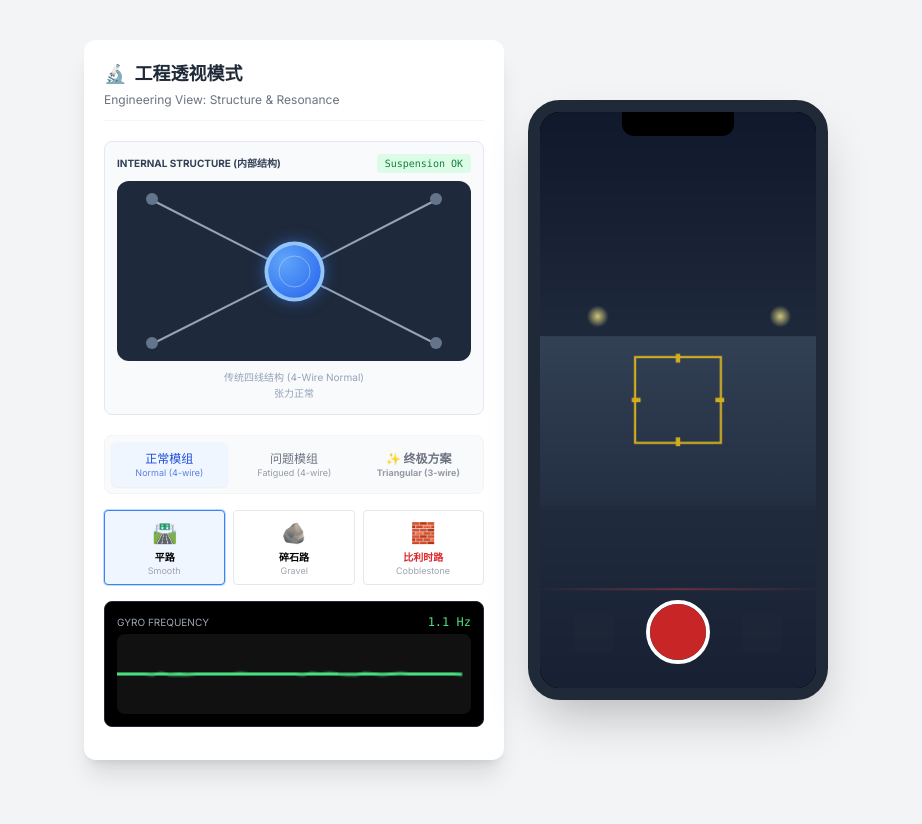
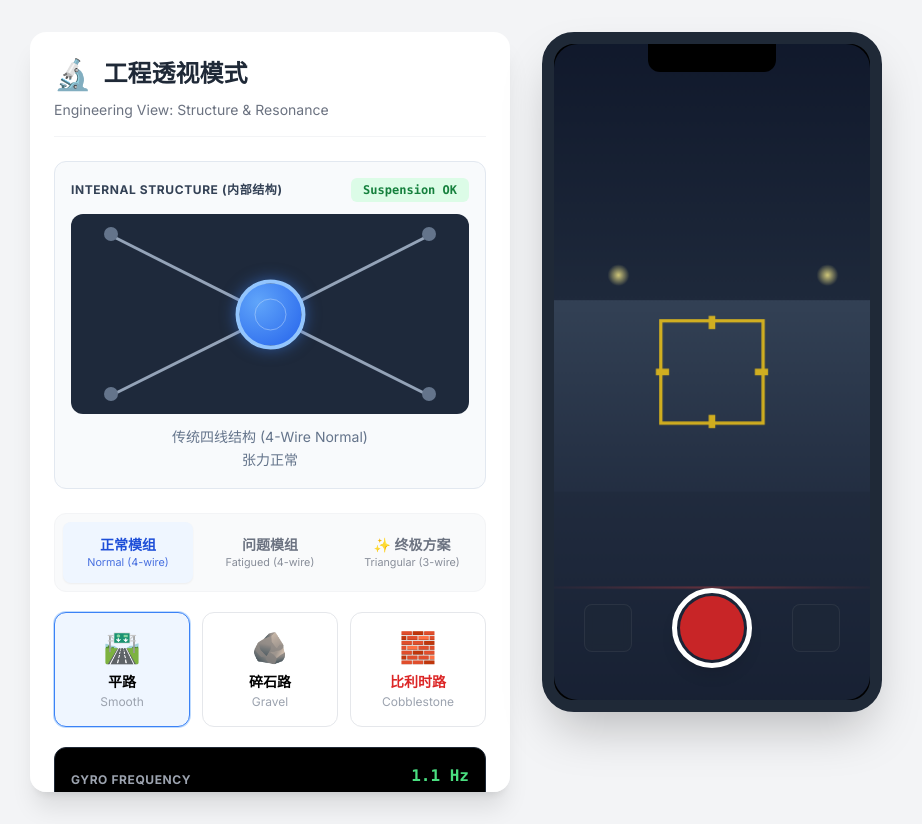
Before and after one commit to ahmedkhalid54543-blip/Camera-OIS-Simulation, a plain HTML site: page index.html in a window 1280 px wide. Shown: the whole page, without its empty margins (184-1106 px from the left). Before the commit the page ends 800 px from the top, so only its background shows below. Drawn offline with nearby package versions, Linux system fonts and the light colour scheme.

Commit message:
index.html

```diff
--- a/index.html
+++ b/index.html
@@ -3,7 +3,7 @@
 <head>
     <meta charset="UTF-8">
     <meta name="viewport" content="width=device-width, initial-scale=1.0">
-    <title>OIS 悬丝共振模拟器 (Instant Switch Version)</title>
+    <title>OIS 悬丝共振模拟器 (Large Font Version)</title>
     <script src="https://cdn.tailwindcss.com"></script>
     <style>
         @import url('https://fonts.googleapis.com/css2?family=Inter:wght@400;600;700&display=swap');
@@ -11,7 +11,7 @@
         body {
             font-family: 'Inter', sans-serif;
             background-color: #f3f4f6;
-            overflow: hidden;
+            min-height: 100vh;
         }
 
         /* === 街道背景 === */
@@ -55,7 +55,7 @@
         /* OIS 结构示意图样式 */
         .ois-diagram {
             width: 100%;
-            height: 180px;
+            height: 200px; /*稍微增高一点以适应大字体*/
             background: #1e293b;
             border-radius: 0.75rem;
             position: relative;
@@ -66,8 +66,8 @@
         }
 
         .lens-assembly {
-            width: 60px;
-            height: 60px;
+            width: 70px; /* 稍微加大镜头 */
+            height: 70px;
             background: radial-gradient(circle at 30% 30%, #60a5fa, #2563eb);
             border-radius: 50%;
             border: 4px solid #93c5fd;
@@ -76,33 +76,29 @@
             box-shadow: 0 0 15px rgba(59, 130, 246, 0.5);
         }
 
-        /* 悬丝 (Springs) - 无动画 */
         .spring-line {
             position: absolute;
-            height: 2px;
+            height: 3px; /* 线条加粗 */
             background-color: #94a3b8;
             transform-origin: 0 50%;
             pointer-events: none;
-            /* 移除了 transition，实现瞬间切换 */
         }
 
-        /* 锚点 (Anchors) - 无动画 */
         .anchor-dot {
             position: absolute;
-            width: 12px;
-            height: 12px;
-            background-color: #64748b; /* slate-500 */
+            width: 14px; /* 锚点加大 */
+            height: 14px;
+            background-color: #64748b;
             border-radius: 50%;
             z-index: 20;
             transform: translate(-50%, -50%);
-            /* 移除了 transition，实现瞬间切换 */
         }
 
         canvas {
             background-color: #111;
             border-radius: 0.5rem;
             width: 100%;
-            height: 80px;
+            height: 90px; /* 示波器增高 */
         }
 
         .btn-active {
@@ -120,96 +116,96 @@
         }
     </style>
 </head>
-<body class="h-screen flex flex-col md:flex-row items-center justify-center p-4 gap-6 bg-gray-100">
+<body class="flex flex-col items-center justify-center p-4 md:p-8 min-h-screen">
+
+    <!-- 主容器 -->
+    <div class="flex flex-col md:flex-row items-start justify-center gap-8 w-full max-w-6xl mx-auto">
 
         <!-- 左侧：控制面板 -->
-    <div class="w-full md:w-[420px] bg-white p-5 rounded-xl shadow-xl space-y-5 h-[90vh] overflow-y-auto flex flex-col">
-        <div class="flex-shrink-0 border-b border-gray-100 pb-3">
-            <h1 class="text-lg font-bold text-gray-800 flex items-center gap-2">
-                <span>🔬</span> 工程透视模式
+        <div class="w-full md:w-[480px] bg-white p-6 rounded-2xl shadow-xl space-y-6 h-fit max-h-[95vh] overflow-y-auto flex flex-col sticky top-4">
+            <div class="flex-shrink-0 border-b border-gray-100 pb-4">
+                <h1 class="text-2xl font-bold text-gray-800 flex items-center gap-3">
+                    <span class="text-3xl">🔬</span> 工程透视模式
                 </h1>
-            <p class="text-gray-500 text-xs mt-1">
+                <p class="text-gray-500 text-sm mt-2 font-medium">
                     Engineering View: Structure & Resonance
                 </p>
             </div>
 
             <!-- 1. OIS 内部结构透视图 -->
-        <div class="bg-slate-50 p-3 rounded-lg border border-slate-200 flex-shrink-0 relative">
-            <div class="flex justify-between items-center mb-2">
-                <span class="text-[10px] font-bold text-slate-700 uppercase">Internal Structure (内部结构)</span>
-                <span id="spring-status-text" class="text-[10px] px-2 py-0.5 rounded bg-green-100 text-green-700 font-mono">Ready</span>
+            <div class="bg-slate-50 p-4 rounded-xl border border-slate-200 flex-shrink-0 relative">
+                <div class="flex justify-between items-center mb-3">
+                    <span class="text-xs font-bold text-slate-700 uppercase tracking-wider">Internal Structure (内部结构)</span>
+                    <span id="spring-status-text" class="text-xs px-3 py-1 rounded-md bg-green-100 text-green-700 font-bold font-mono">Ready</span>
                 </div>
 
                 <div class="ois-diagram" id="ois-diagram">
-                <!-- 锚点 (Anchors) - 静态存在，通过JS控制位置 -->
                     <div id="anchor-0" class="anchor-dot"></div>
                     <div id="anchor-1" class="anchor-dot"></div>
                     <div id="anchor-2" class="anchor-dot"></div>
                     <div id="anchor-3" class="anchor-dot"></div>
 
-                <!-- 悬丝 (Springs) -->
                     <div id="line-0" class="spring-line"></div>
                     <div id="line-1" class="spring-line"></div>
                     <div id="line-2" class="spring-line"></div>
                     <div id="line-3" class="spring-line"></div>
 
-                <!-- 镜头组件 -->
                     <div id="lens" class="lens-assembly flex items-center justify-center">
                         <div class="w-8 h-8 rounded-full border border-blue-200 opacity-50"></div>
                     </div>
                 </div>
-            <p id="structure-desc" class="text-[10px] text-slate-400 mt-2 text-center leading-relaxed transition-all">
+                <p id="structure-desc" class="text-sm text-slate-500 mt-3 text-center leading-relaxed transition-all font-medium">
                     当前：传统四线结构 (4-Wire Structure)<br>容易产生低频共振
                 </p>
             </div>
 
             <!-- 2. 控制区域 -->
-        <div class="space-y-4 flex-grow">
-            <!-- 硬件开关 (3个状态) -->
-            <div class="grid grid-cols-3 gap-2 bg-gray-50 p-1.5 rounded-lg border border-gray-100">
-                <button onclick="setHardware('normal')" id="btn-normal" class="py-2 text-xs rounded-md font-medium text-gray-500 transition-all hover:bg-white leading-tight">
-                    正常模组<br><span class="text-[10px] scale-90 block opacity-70">Normal (4-wire)</span>
+            <div class="space-y-5 flex-grow">
+                <!-- 硬件开关 -->
+                <div class="grid grid-cols-3 gap-3 bg-gray-50 p-2 rounded-xl border border-gray-100">
+                    <button onclick="setHardware('normal')" id="btn-normal" class="py-3 text-sm rounded-lg font-semibold text-gray-500 transition-all hover:bg-white leading-snug">
+                        正常模组<br><span class="text-xs scale-90 block opacity-80 font-normal">Normal (4-wire)</span>
                     </button>
-                <button onclick="setHardware('broken')" id="btn-broken" class="py-2 text-xs rounded-md font-medium text-gray-500 transition-all hover:bg-white hover:text-red-500 leading-tight">
-                    问题模组<br><span class="text-[10px] scale-90 block opacity-70">Fatigued (4-wire)</span>
+                    <button onclick="setHardware('broken')" id="btn-broken" class="py-3 text-sm rounded-lg font-semibold text-gray-500 transition-all hover:bg-white hover:text-red-500 leading-snug">
+                        问题模组<br><span class="text-xs scale-90 block opacity-80 font-normal">Fatigued (4-wire)</span>
                     </button>
-                <button onclick="setHardware('solution')" id="btn-solution" class="py-2 text-xs rounded-md font-bold text-gray-500 transition-all hover:bg-white hover:text-purple-600 leading-tight border border-transparent">
-                    ✨ 终极方案<br><span class="text-[10px] scale-90 block opacity-70">Triangular (3-wire)</span>
+                    <button onclick="setHardware('solution')" id="btn-solution" class="py-3 text-sm rounded-lg font-bold text-gray-500 transition-all hover:bg-white hover:text-purple-600 leading-snug border border-transparent">
+                        ✨ 终极方案<br><span class="text-xs scale-90 block opacity-80 font-normal">Triangular (3-wire)</span>
                     </button>
                 </div>
 
                 <!-- 路况按钮 -->
-            <div class="grid grid-cols-3 gap-2">
-                <button onclick="setRoad('smooth')" id="road-smooth" class="road-btn flex flex-col items-center justify-center p-2 rounded border border-gray-200 hover:bg-gray-50 transition-all">
-                    <span class="text-xl mb-1">🛣️</span>
-                    <div class="text-[10px] font-bold leading-tight text-center">平路<br><span class="font-normal scale-90 block text-gray-400">Smooth</span></div>
+                <div class="grid grid-cols-3 gap-3">
+                    <button onclick="setRoad('smooth')" id="road-smooth" class="road-btn flex flex-col items-center justify-center p-4 rounded-xl border border-gray-200 hover:bg-gray-50 transition-all cursor-pointer">
+                        <span class="text-3xl mb-2">🛣️</span>
+                        <div class="text-sm font-bold leading-tight text-center">平路<br><span class="font-normal text-xs block text-gray-400 mt-1">Smooth</span></div>
                     </button>
-                <button onclick="setRoad('gravel')" id="road-gravel" class="road-btn flex flex-col items-center justify-center p-2 rounded border border-gray-200 hover:bg-gray-50 transition-all">
-                    <span class="text-xl mb-1">🪨</span>
-                    <div class="text-[10px] font-bold leading-tight text-center">碎石路<br><span class="font-normal scale-90 block text-gray-400">Gravel</span></div>
+                    <button onclick="setRoad('gravel')" id="road-gravel" class="road-btn flex flex-col items-center justify-center p-4 rounded-xl border border-gray-200 hover:bg-gray-50 transition-all cursor-pointer">
+                        <span class="text-3xl mb-2">🪨</span>
+                        <div class="text-sm font-bold leading-tight text-center">碎石路<br><span class="font-normal text-xs block text-gray-400 mt-1">Gravel</span></div>
                     </button>
-                <button onclick="setRoad('brick')" id="road-brick" class="road-btn flex flex-col items-center justify-center p-2 rounded border border-gray-200 hover:bg-gray-50 transition-all">
-                    <span class="text-xl mb-1">🧱</span>
-                    <div class="text-[10px] font-bold leading-tight text-center text-red-600">比利时路<br><span class="font-normal scale-90 block text-gray-400">Cobblestone</span></div>
+                    <button onclick="setRoad('brick')" id="road-brick" class="road-btn flex flex-col items-center justify-center p-4 rounded-xl border border-gray-200 hover:bg-gray-50 transition-all cursor-pointer">
+                        <span class="text-3xl mb-2">🧱</span>
+                        <div class="text-sm font-bold leading-tight text-center text-red-600">比利时路<br><span class="font-normal text-xs block text-gray-400 mt-1">Cobblestone</span></div>
                     </button>
                 </div>
 
                 <!-- 数据监控 -->
-            <div class="bg-black p-3 rounded-lg border border-gray-800">
-                <div class="flex justify-between items-end mb-1">
-                    <span class="text-[10px] text-gray-400">GYRO FREQUENCY</span>
-                    <span id="vib-level" class="text-xs font-mono text-green-400">0.0 Hz</span>
+                <div class="bg-black p-4 rounded-xl border border-gray-800 shadow-inner">
+                    <div class="flex justify-between items-end mb-2">
+                        <span class="text-xs font-bold text-gray-400 tracking-wider">GYRO FREQUENCY</span>
+                        <span id="vib-level" class="text-base font-mono text-green-400 font-bold">0.0 Hz</span>
                     </div>
-                <canvas id="scope" height="50"></canvas>
+                    <canvas id="scope" height="60"></canvas>
                 </div>
             </div>
         </div>
 
         <!-- 右侧：手机模拟展示 -->
-    <div class="relative w-[300px] h-[600px] phone-frame shadow-2xl flex-shrink-0 transform transition-transform duration-500" id="phone-container">
-        <div class="absolute top-0 left-1/2 transform -translate-x-1/2 w-28 h-6 bg-black z-20 rounded-b-xl"></div>
+        <div class="relative w-[340px] h-[680px] phone-frame shadow-2xl flex-shrink-0 transform transition-transform duration-500 mx-auto md:mx-0" id="phone-container">
+            <div class="absolute top-0 left-1/2 transform -translate-x-1/2 w-32 h-7 bg-black z-20 rounded-b-xl"></div>
 
-        <div class="relative w-full h-full bg-black overflow-hidden">
+            <div class="relative w-full h-full bg-black overflow-hidden rounded-[1.5rem]">
                 <!-- 模拟摄像头画面 -->
                 <div id="camera-view" class="camera-view">
                     <div class="street-light" style="left: 20%"></div>
@@ -218,35 +214,37 @@
                     <div class="absolute bottom-0 w-full h-1/3 bg-slate-800 opacity-50"></div>
 
                     <!-- 对焦框 -->
-                <div id="focus-box" class="absolute top-1/2 left-1/2 transform -translate-x-1/2 -translate-y-1/2 w-20 h-20 border-2 border-yellow-400 opacity-80 transition-all duration-75">
-                    <div class="absolute top-0 left-1/2 -translate-x-1/2 -translate-y-1/2 w-1 h-2 bg-yellow-400"></div>
-                    <div class="absolute bottom-0 left-1/2 -translate-x-1/2 translate-y-1/2 w-1 h-2 bg-yellow-400"></div>
-                    <div class="absolute left-0 top-1/2 -translate-x-1/2 -translate-y-1/2 w-2 h-1 bg-yellow-400"></div>
-                    <div class="absolute right-0 top-1/2 translate-x-1/2 -translate-y-1/2 w-2 h-1 bg-yellow-400"></div>
+                    <div id="focus-box" class="absolute top-1/2 left-1/2 transform -translate-x-1/2 -translate-y-1/2 w-24 h-24 border-[3px] border-yellow-400 opacity-80 transition-all duration-75">
+                        <div class="absolute top-0 left-1/2 -translate-x-1/2 -translate-y-1/2 w-1.5 h-3 bg-yellow-400"></div>
+                        <div class="absolute bottom-0 left-1/2 -translate-x-1/2 translate-y-1/2 w-1.5 h-3 bg-yellow-400"></div>
+                        <div class="absolute left-0 top-1/2 -translate-x-1/2 -translate-y-1/2 w-3 h-1.5 bg-yellow-400"></div>
+                        <div class="absolute right-0 top-1/2 translate-x-1/2 -translate-y-1/2 w-3 h-1.5 bg-yellow-400"></div>
                     </div>
                 </div>
 
                 <!-- UI -->
-            <div class="absolute bottom-6 left-0 w-full flex justify-center items-center gap-8 z-10">
-                 <div class="w-10 h-10 rounded bg-gray-800 opacity-50"></div>
-                 <div class="w-16 h-16 rounded-full border-4 border-white flex items-center justify-center">
-                    <div class="w-14 h-14 rounded-full bg-red-600 opacity-90"></div>
+                <div class="absolute bottom-8 left-0 w-full flex justify-center items-center gap-10 z-10">
+                     <div class="w-12 h-12 rounded-lg bg-gray-800 opacity-60 backdrop-blur-sm border border-white/10"></div>
+                     <div class="w-20 h-20 rounded-full border-[5px] border-white flex items-center justify-center shadow-lg">
+                        <div class="w-16 h-16 rounded-full bg-red-600 opacity-90"></div>
                      </div>
-                 <div class="w-10 h-10 rounded bg-gray-800 opacity-50"></div>
+                     <div class="w-12 h-12 rounded-lg bg-gray-800 opacity-60 backdrop-blur-sm border border-white/10"></div>
                 </div>
 
                 <!-- 警告弹窗 -->
-            <div id="warning-msg" class="hidden absolute top-16 left-1/2 transform -translate-x-1/2 bg-black/80 backdrop-blur px-4 py-2 rounded text-center border border-red-500/50 w-3/4">
-                <div class="text-red-500 font-bold text-xs animate-pulse">⚠ RESONANCE (共振)</div>
-                <div class="text-white text-[10px] mt-1">23.4Hz Critical Failure</div>
+                <div id="warning-msg" class="hidden absolute top-20 left-1/2 transform -translate-x-1/2 bg-black/90 backdrop-blur-md px-6 py-4 rounded-xl text-center border border-red-500/50 w-4/5 shadow-2xl z-30">
+                    <div class="text-red-500 font-bold text-lg animate-pulse tracking-wide">⚠ RESONANCE (共振)</div>
+                    <div class="text-white text-sm mt-1 font-medium">23.4Hz Critical Failure</div>
                 </div>
 
                 <!-- 成功弹窗 -->
-             <div id="success-msg" class="hidden absolute top-16 left-1/2 transform -translate-x-1/2 bg-green-900/90 backdrop-blur px-4 py-2 rounded text-center border border-green-500/50 w-3/4">
-                <div class="text-green-400 font-bold text-xs">✅ STABLE (稳定)</div>
-                <div class="text-white text-[10px] mt-1">Triangle Structure Active</div>
+                 <div id="success-msg" class="hidden absolute top-20 left-1/2 transform -translate-x-1/2 bg-green-900/90 backdrop-blur-md px-6 py-4 rounded-xl text-center border border-green-500/50 w-4/5 shadow-2xl z-30">
+                    <div class="text-green-400 font-bold text-lg tracking-wide">✅ STABLE (稳定)</div>
+                    <div class="text-white text-sm mt-1 font-medium">Triangle Structure Active</div>
                 </div>
             </div>
+        </div>
+
     </div>
 
     <script>
@@ -306,9 +304,9 @@
 
         function updateUI() {
             // Reset Buttons
-            document.getElementById('btn-normal').className = "py-2 text-xs rounded-md font-medium text-gray-500 transition-all hover:bg-white leading-tight";
-            document.getElementById('btn-broken').className = "py-2 text-xs rounded-md font-medium text-gray-500 transition-all hover:bg-white hover:text-red-500 leading-tight";
-            document.getElementById('btn-solution').className = "py-2 text-xs rounded-md font-bold text-gray-500 transition-all hover:bg-white hover:text-purple-600 leading-tight border border-transparent";
+            document.getElementById('btn-normal').className = "py-3 text-sm rounded-lg font-semibold text-gray-500 transition-all hover:bg-white leading-snug";
+            document.getElementById('btn-broken').className = "py-3 text-sm rounded-lg font-semibold text-gray-500 transition-all hover:bg-white hover:text-red-500 leading-snug";
+            document.getElementById('btn-solution').className = "py-3 text-sm rounded-lg font-bold text-gray-500 transition-all hover:bg-white hover:text-purple-600 leading-snug border border-transparent";
 
             // Active State
             if(hardwareState === 'normal') {
@@ -372,10 +370,6 @@
             let corners = [];
 
             if (hardwareState === 'solution') {
-                // Triangle Coords relative to box size
-                // Line 0 & 1 -> Top Center
-                // Line 2 -> BL
-                // Line 3 -> BR
                 const topX = boxRect.width * 0.5;
                 const topY = boxRect.height * 0.15;
                 const blX = boxRect.width * 0.15;
@@ -390,7 +384,6 @@
                     { x: brX, y: brY }    // Line 3
                 ];
             } else {
-                // Rectangle Coords
                 corners = [
                     { x: boxRect.width * 0.1, y: boxRect.height * 0.1 }, // TL
                     { x: boxRect.width * 0.9, y: boxRect.height * 0.1 }, // TR
@@ -403,7 +396,7 @@
                 const el = lines[idx];
                 const dx = centerX - c.x;
                 const dy = centerY - c.y;
-                const length = Math.sqrt(dx*dx + dy*dy) - 28;
+                const length = Math.sqrt(dx*dx + dy*dy) - 32; // slightly adjusted for larger lens
                 const angle = Math.atan2(dy, dx) * 180 / Math.PI;
 
                 el.style.width = `${Math.max(0, length)}px`;
@@ -414,14 +407,14 @@
                 // Color Logic
                 if (hardwareState === 'broken' && roadType === 'brick' && idx === 1) { // TR wire breaks
                     el.style.backgroundColor = '#ef4444';
-                    el.style.height = '3px';
+                    el.style.height = '4px'; // Thicker red line
                     el.style.zIndex = '50';
                 } else if (hardwareState === 'solution') {
                      el.style.backgroundColor = '#8b5cf6'; // Purple for solution
-                     el.style.height = '2px';
+                     el.style.height = '3px';
                 } else {
                     el.style.backgroundColor = '#94a3b8';
-                    el.style.height = '2px';
+                    el.style.height = '3px';
                     el.style.zIndex = 'auto';
                 }
             });
@@ -444,36 +437,34 @@
                 lensX = baseVib * 2; lensY = baseVib * 2;
                 camX = baseVib * 0.5; camY = baseVib * 0.5;
                 springStatusText.innerText = "Suspension OK";
-                springStatusText.className = "text-[10px] px-2 py-0.5 rounded bg-green-100 text-green-700 font-mono";
+                springStatusText.className = "text-xs px-3 py-1 rounded-md bg-green-100 text-green-700 font-bold font-mono";
                 focusBox.style.borderColor = "#facc15";
             } else if (hardwareState === 'broken') {
                 if (config.resonance) {
                     isResonating = true;
-                    // Violent resonance
                     const wave = Math.sin(time * 5) * 12;
                     const rand = (Math.random() - 0.5) * 8;
                     lensX = wave + rand;
                     lensY = (Math.cos(time * 5.5) * 10) + rand;
                     camX = lensX * 1.5; camY = lensY * 1.5;
                     springStatusText.innerText = "⚠ WIRE FAILURE";
-                    springStatusText.className = "text-[10px] px-2 py-0.5 rounded bg-red-100 text-red-700 font-bold font-mono animate-pulse";
+                    springStatusText.className = "text-xs px-3 py-1 rounded-md bg-red-100 text-red-700 font-bold font-mono animate-pulse";
                     focusBox.style.borderColor = "#ef4444";
                 } else {
                     lensX = baseVib * 4; lensY = baseVib * 4;
                     camX = baseVib * 1.5; camY = baseVib * 1.5;
                     springStatusText.innerText = "Wire Loose";
-                    springStatusText.className = "text-[10px] px-2 py-0.5 rounded bg-yellow-100 text-yellow-700 font-mono";
+                    springStatusText.className = "text-xs px-3 py-1 rounded-md bg-yellow-100 text-yellow-700 font-bold font-mono";
                     focusBox.style.borderColor = "#facc15";
                 }
             } else if (hardwareState === 'solution') {
-                // Triangle Structure: Stable
                 lensX = baseVib * 0.8;
                 lensY = baseVib * 0.8;
                 camX = baseVib * 0.2;
                 camY = baseVib * 0.2;
 
                 springStatusText.innerText = "✨ TRIANGLE STABLE";
-                springStatusText.className = "text-[10px] px-2 py-0.5 rounded bg-purple-100 text-purple-700 font-bold font-mono";
+                springStatusText.className = "text-xs px-3 py-1 rounded-md bg-purple-100 text-purple-700 font-bold font-mono";
                 focusBox.style.borderColor = "#4ade80";
             }
 
@@ -485,26 +476,26 @@
 
             // Popups
             warningMsg.className = isResonating
-                ? "absolute top-16 left-1/2 transform -translate-x-1/2 bg-black/80 backdrop-blur px-4 py-2 rounded text-center border border-red-500/50 w-3/4 block"
+                ? "absolute top-20 left-1/2 transform -translate-x-1/2 bg-black/90 backdrop-blur-md px-6 py-4 rounded-xl text-center border border-red-500/50 w-4/5 shadow-2xl z-30 block"
                 : "hidden";
 
             successMsg.className = (isStableTriangle && roadType === 'brick')
-                ? "absolute top-16 left-1/2 transform -translate-x-1/2 bg-green-900/90 backdrop-blur px-4 py-2 rounded text-center border border-green-500/50 w-3/4 block shadow-lg"
+                ? "absolute top-20 left-1/2 transform -translate-x-1/2 bg-green-900/90 backdrop-blur-md px-6 py-4 rounded-xl text-center border border-green-500/50 w-4/5 shadow-2xl z-30 block"
                 : "hidden";
 
-            focusBox.style.width = isResonating ? (80 + Math.random()*20)+'px' : '80px';
-            focusBox.style.height = isResonating ? (80 + Math.random()*20)+'px' : '80px';
+            focusBox.style.width = isResonating ? (96 + Math.random()*20)+'px' : '96px';
+            focusBox.style.height = isResonating ? (96 + Math.random()*20)+'px' : '96px';
 
             // Scope Text
             if (isResonating) {
                  vibDisplay.innerText = "⚠ 23.4 Hz RESONANCE";
-                 vibDisplay.className = "text-xs font-mono text-red-500 font-bold animate-pulse";
+                 vibDisplay.className = "text-base font-mono text-red-500 font-bold animate-pulse";
             } else if (isStableTriangle) {
                  vibDisplay.innerText = "PASSED (NO RESONANCE)";
-                 vibDisplay.className = "text-xs font-mono text-purple-400 font-bold";
+                 vibDisplay.className = "text-base font-mono text-purple-400 font-bold";
             } else {
                  vibDisplay.innerText = (config.baseShake * 2 + Math.random()).toFixed(1) + " Hz";
-                 vibDisplay.className = "text-xs font-mono text-green-400";
+                 vibDisplay.className = "text-base font-mono text-green-400 font-bold";
             }
 
             updateScope(camY);
@@ -521,7 +512,7 @@
             else if (hardwareState === 'solution') ctx.strokeStyle = '#a78bfa';
             else ctx.strokeStyle = '#4ade80';
 
-            ctx.lineWidth = 2;
+            ctx.lineWidth = 3; // Thicker scope line
             const step = canvas.width / scopeData.length;
             const center = canvas.height / 2;
             scopeData.forEach((v, i) => {
```
Lines whose indentation alone changed are shown as unchanged.
